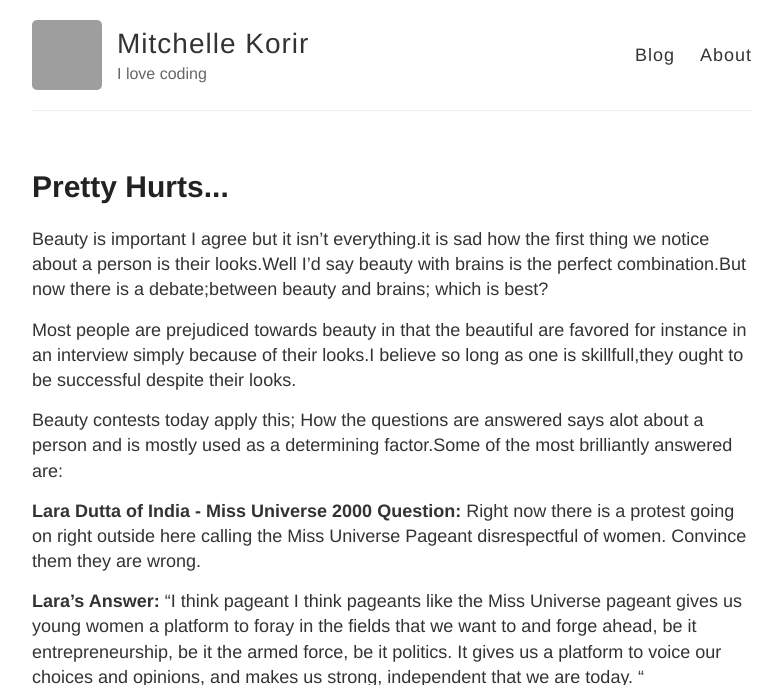
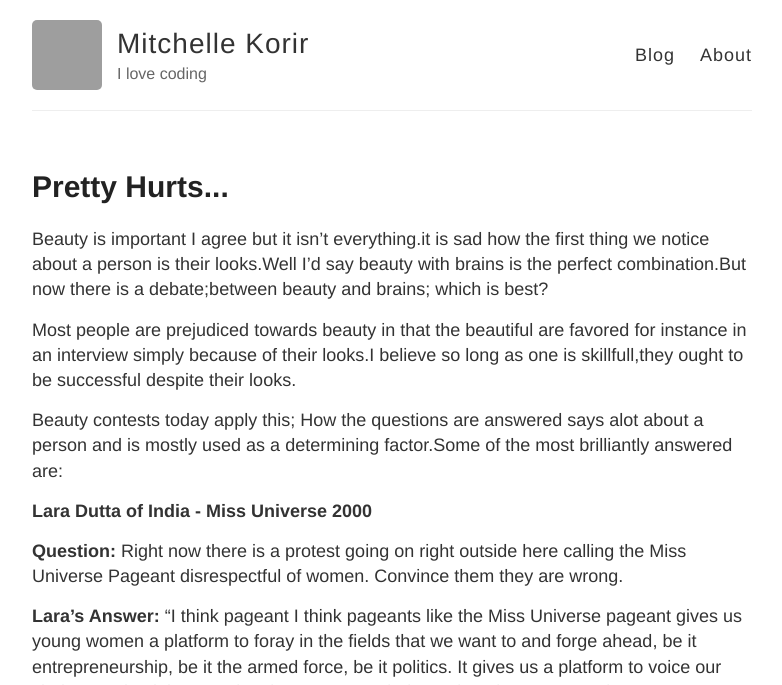
Before and after one commit to Korirmitchelle/Korirmitchelle.github.io, a Jekyll site: the page built from _posts/2016-8-15-Pretty-Hurts.md, in a window 1280 px wide. Shown: the top 685 px of the page, without its empty margins (248-1030 px from the left). Built offline with Jekyll 4.4.1, drawn with Linux system fonts in a browser that asks for light colours; some of the changed text lies outside the part shown; grey boxes are pictures that could not be loaded.

Commit message:
spacings

```diff
--- a/_posts/2016-8-15-Pretty-Hurts.md
+++ b/_posts/2016-8-15-Pretty-Hurts.md
@@ -13,8 +13,10 @@ Beauty contests today apply this; How the questions are answered says alot about
 
 
 **Lara Dutta of India - Miss Universe 2000**
+
+
 **Question:** Right now there is a protest going on right outside here calling the Miss Universe Pageant disrespectful of women. Convince them they are wrong.
 
 **Lara's Answer:** "I think pageant I think pageants like the Miss Universe pageant gives us young women a platform to foray in the fields that we want to and forge ahead, be it entrepreneurship, be it the armed force, be it politics. It gives us a platform to voice our choices and opinions, and makes us strong, independent that we are today. "
 
-[![IMAGE ALT TEXT HERE](https://youtu.be/PfLA_4wxJbQ)](https://youtu.be/PfLA_4wxJbQ)
+![IMAGE ALT TEXT HERE](https://youtu.be/PfLA_4wxJbQ)](https://youtu.be/PfLA_4wxJbQ)
```
